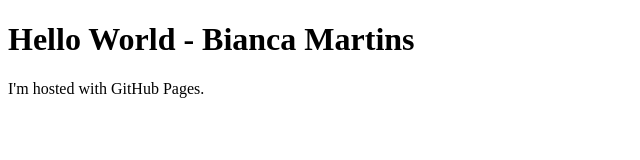
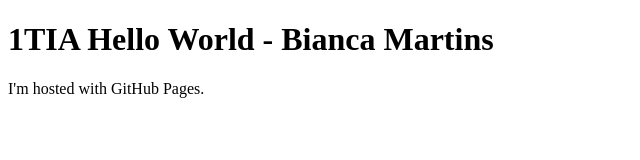
Before and after one commit to BiancaMLeao/bibis28.github.io, a plain HTML site: page index.html in a window 1280 px wide. Shown: the whole page, without its empty margins (0-640 px from the left). Drawn offline with Linux system fonts and the light colour scheme.

Commit message:
Update index.html

```diff
--- a/index.html
+++ b/index.html
@@ -1,7 +1,7 @@
 <!DOCTYPE html>
 <html>
  <body>
-   <h1>Hello World - Bianca Martins</h1>
+   <h1>1TIA Hello World - Bianca Martins</h1>
    <p>I'm hosted with GitHub Pages.</p>
  </body>
 </html>
```
